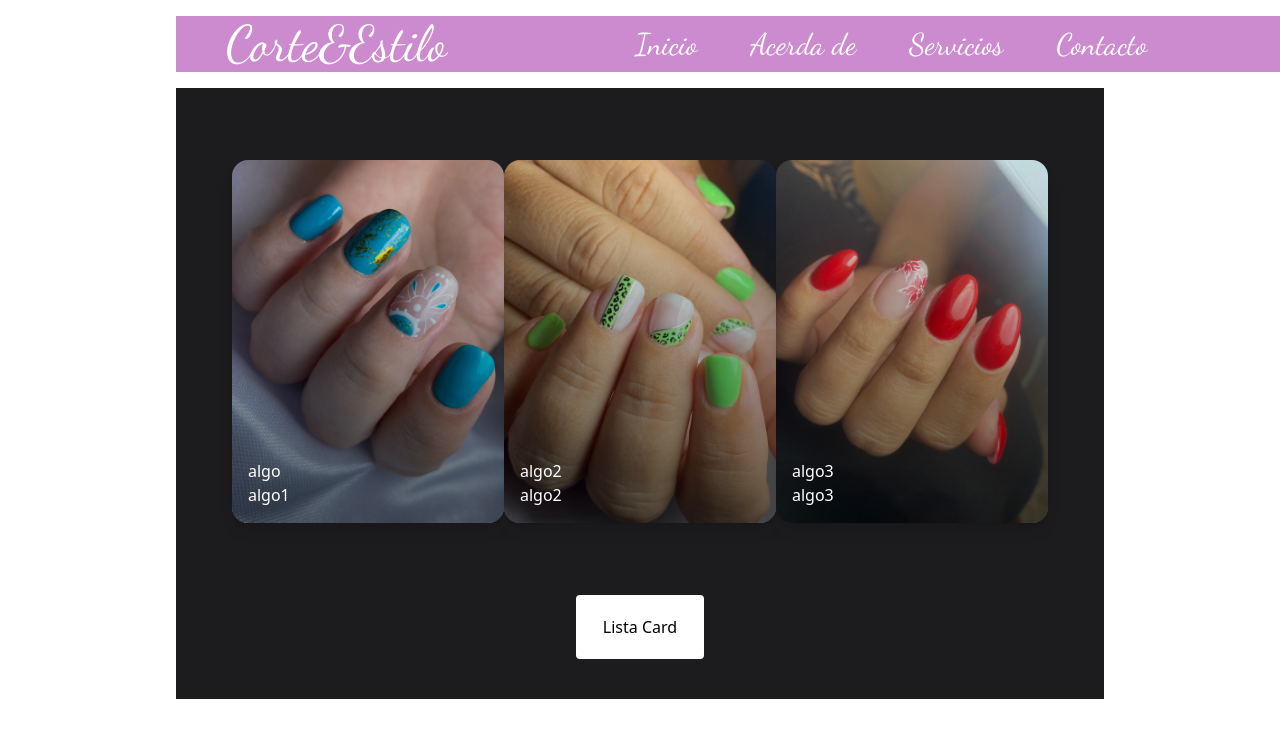
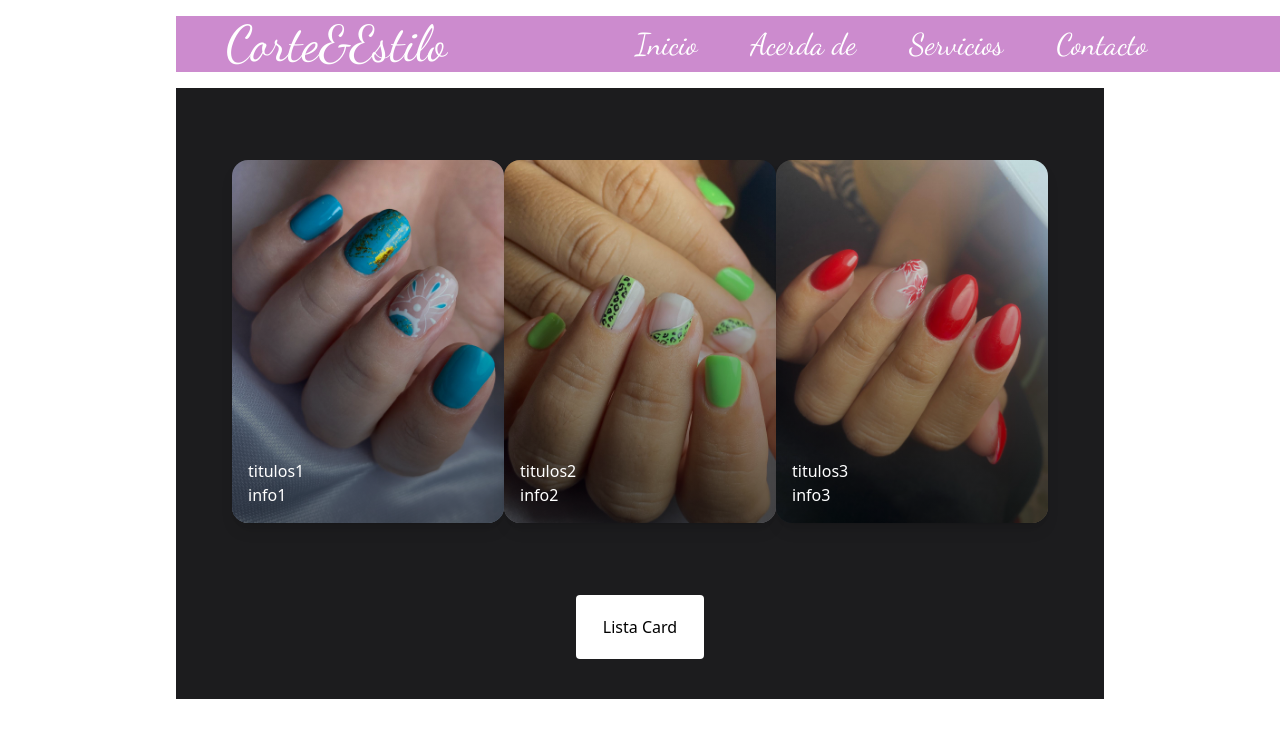
Before and after one commit to miguegomez2706/Manicure, a React (Vite) app in the folder Manicura/: page / in a window 1280 px wide. Shown: the top 746 px of the page. Built offline with nearby package versions, Linux system fonts and the light colour scheme.

Commit message:
agrege renderImg para cargar los datos de la card modifique listCard y agrege un DataImg con las direcciones de las imagenes

```diff
--- a/Manicura/src/App.jsx
+++ b/Manicura/src/App.jsx
@@ -6,6 +6,7 @@ import Commercial from "./components/molecules/commercial.jsx";
 import ListCardText from "./components/molecules/ListCardText.jsx";
 import CardText from "./components/atoms/CardText.jsx";
 import CardTextCarrousel from "./components/molecules/CardTextCarrousel.jsx";
+import ListCardGeneral from "./components/molecules/ListCardGeneral.jsx";
 
 const publicidad = {
   img: semi1,
@@ -20,6 +21,7 @@ function App() {
       <ListCard />
       <Commercial publicidad={publicidad} />
       <ListCardText />
+      <ListCardGeneral />
     </>
   );
 }
--- /dev/null
+++ b/Manicura/src/assets/dataStore/index.js
@@ -0,0 +1,76 @@
+import img1 from "../image/semipermanente/semi1.jpeg";
+import img2 from "../image/semipermanente/semi2.jpeg";
+import img3 from "../image/semipermanente/semi3.jpeg";
+import img4 from "../image/semipermanente/semi4.jpeg";
+import img5 from "../image/semipermanente/semi5.jpeg";
+import img6 from "../image/semipermanente/semi6.jpeg";
+import img7 from "../image/semipermanente/semi7.jpeg";
+import img8 from "../image/semipermanente/semi8.jpeg";
+import img9 from "../image/semipermanente/semi9.jpeg";
+
+const imgs = [
+  {
+    image: img1,
+    info: "info1",
+    title: "titulos1",
+  },
+  {
+    image: img2,
+    info: "info2",
+    title: "titulos2",
+  },
+  {
+    image: img3,
+    info: "info3",
+    title: "titulos3",
+  },
+];
+
+const imgsTotal = [
+  {
+    image: img1,
+    info: "info1",
+    title: "titulos1",
+  },
+  {
+    image: img2,
+    info: "info2",
+    title: "titulos2",
+  },
+  {
+    image: img3,
+    info: "info3",
+    title: "titulos3",
+  },
+  {
+    image: img4,
+    info: "info4",
+    title: "titulos4",
+  },
+  {
+    image: img5,
+    info: "info5",
+    title: "titulos5",
+  },
+  {
+    image: img6,
+    info: "info6",
+    title: "titulos6",
+  },
+  {
+    image: img7,
+    info: "info7",
+    title: "titulos7",
+  },
+  {
+    image: img8,
+    info: "info8",
+    title: "titulos8",
+  },
+  {
+    image: img9,
+    info: "info9",
+    title: "titulos9",
+  },
+];
+export { imgs, imgsTotal };
--- /dev/null
+++ b/Manicura/src/components/atoms/RenderImg.jsx
@@ -0,0 +1,19 @@
+import Card from "./Card";
+// imagen {
+//   image: img3,
+//   info: "info3",
+//   title: "titulos3",
+// }
+const RenderImg = ({ imagen }) => {
+  const { image, title, info } = imagen;
+  return (
+    <div>
+      <Card imgSrc={image}>
+        <h3>{title}</h3>
+        <p>{info}</p>
+      </Card>
+    </div>
+  );
+};
+
+export default RenderImg;
--- a/Manicura/src/components/molecules/ListCard.jsx
+++ b/Manicura/src/components/molecules/ListCard.jsx
@@ -1,26 +1,15 @@
 import React from "react";
-import Card from "../atoms/Card";
-import img1 from "../../assets/image/semipermanente/semi1.jpeg";
-import img2 from "../../assets/image/semipermanente/semi2.jpeg";
-import img3 from "../../assets/image/semipermanente/semi3.jpeg";
 import Btn from "../atoms/Btn";
+import RenderImg from "../atoms/RenderImg";
+import { imgs } from "../../assets/dataStore";
 
 const ListCard = () => {
   return (
     <div className="flex flex-col bg-mycolor h-full mx-44 ">
       <div className="flex justify-around p-14 container mx-auto my-4">
-        <Card imgSrc={img1}>
-          <h3>algo</h3>
-          <p>algo1</p>
-        </Card>
-        <Card imgSrc={img2}>
-          <h3>algo2</h3>
-          <p>algo2</p>
-        </Card>
-        <Card imgSrc={img3}>
-          <h3>algo3</h3>
-          <p>algo3</p>
-        </Card>
+        {imgs.map((img) => (
+          <RenderImg imagen={img} />
+        ))}
       </div>
       <div className="flex justify-center items-center pb-10">
         <Btn
--- /dev/null
+++ b/Manicura/src/components/molecules/ListCardGeneral.jsx
@@ -0,0 +1,15 @@
+import React from "react";
+
+const ListCardGeneral = () => {
+  return (
+    <div className="">
+      <div className="flex flex-col">
+        <h1>hola</h1>
+        <h4>que haces</h4>
+        <div></div>
+      </div>
+    </div>
+  );
+};
+
+export default ListCardGeneral;
```
